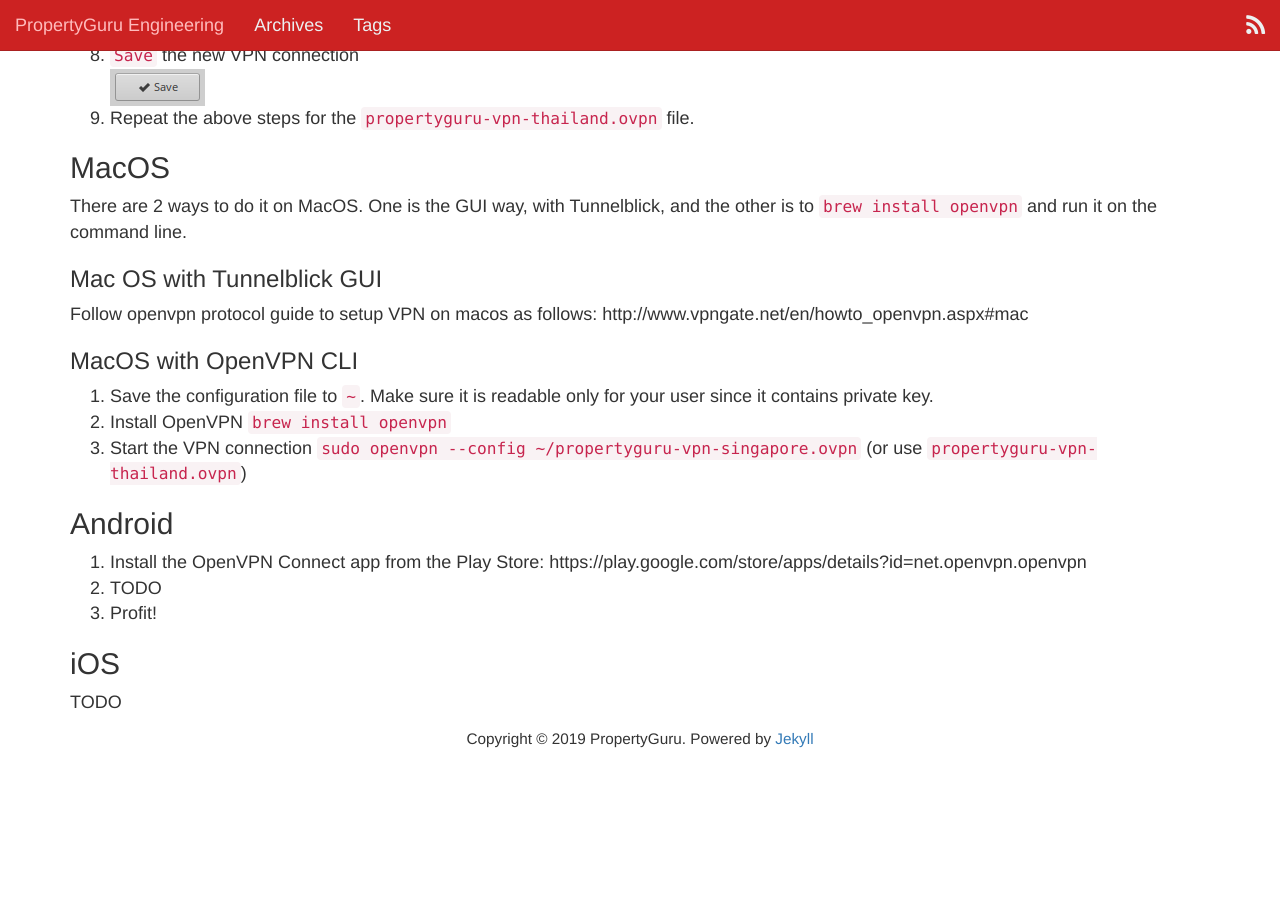
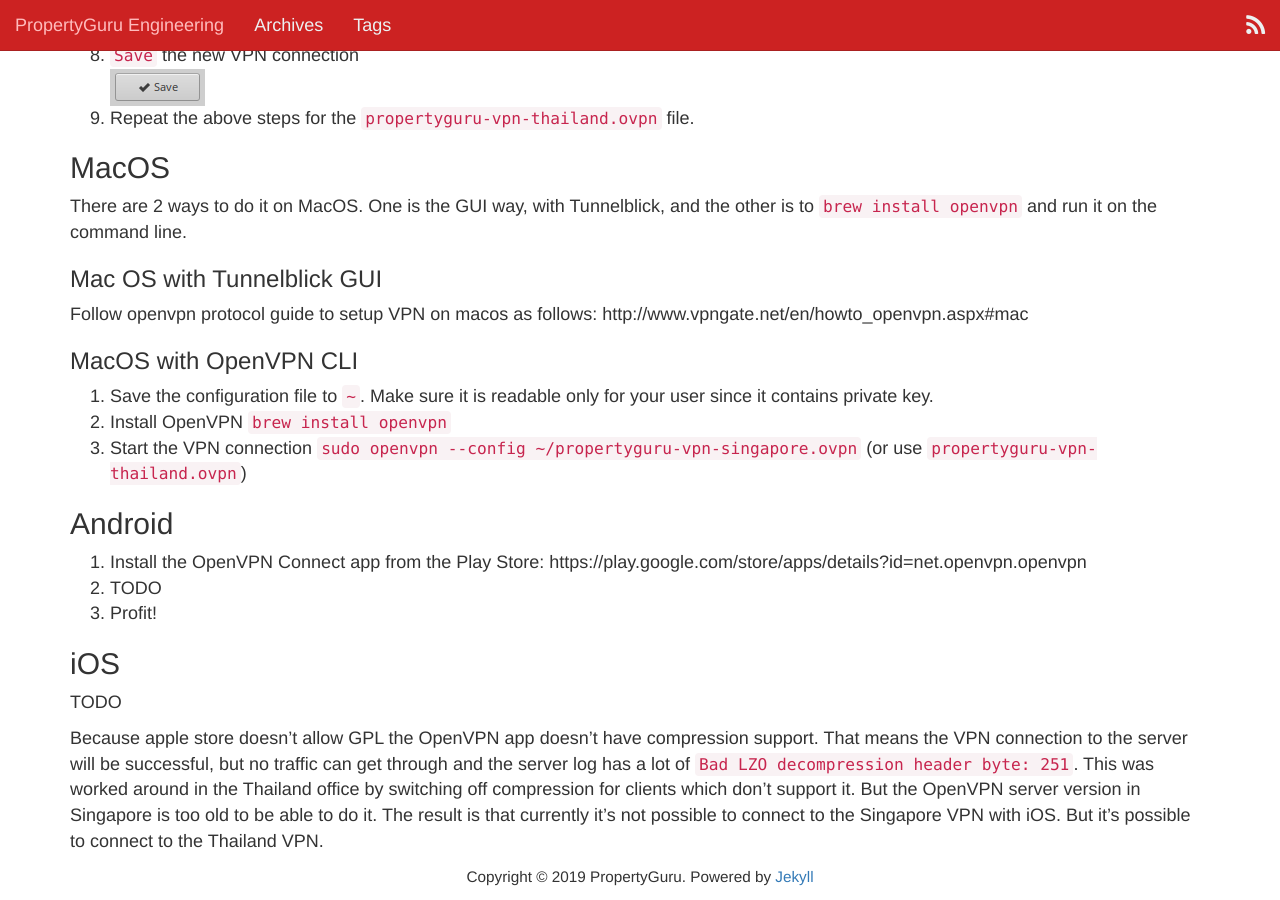
Before and after one commit to propertyguru/propertyguru.github.io, a Jekyll site: the page built from PropertyGuru_VPN.md, in a window 1280 px wide and 900 px high, scrolled down 2340 px. Built offline with Jekyll 4.4.1, drawn with Linux system fonts in a browser that asks for light colours; nearby versions of some CDN libraries; our own code applies the rules of GitHub Pages for plain Markdown files; before the commit the page ends 3102 px from its top, so only the background shows below that.

Commit message:
Update PropertyGuru_VPN.md

```diff
--- a/PropertyGuru_VPN.md
+++ b/PropertyGuru_VPN.md
@@ -62,3 +62,5 @@ Follow openvpn protocol guide to setup VPN on macos as follows: http://www.vpnga
 
 ## iOS
 TODO
+
+Because apple store doesn't allow GPL the OpenVPN app doesn't have compression support. That means the VPN connection to the server will be successful, but no traffic can get through and the server log has a lot of `Bad LZO decompression header byte: 251`. This was worked around in the Thailand office by switching off compression for clients which don't support it. But the OpenVPN server version in Singapore is too old to be able to do it. The result is that currently it's not possible to connect to the Singapore VPN with iOS. But it's possible to connect to the Thailand VPN.
```
